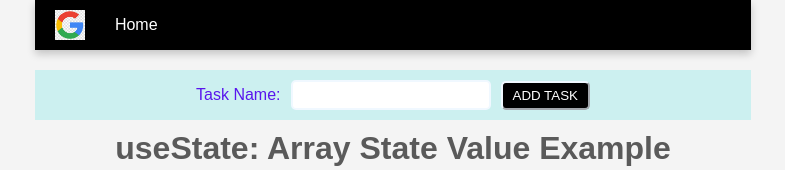
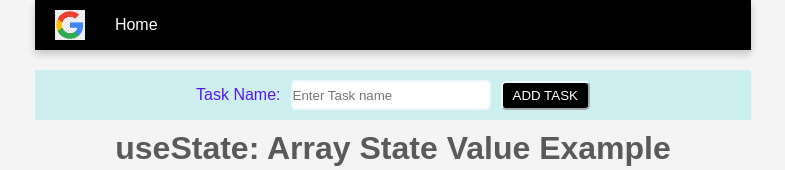
Before and after one commit to NiharikaKolisetty/taskmate, a React (Create React App) app: page / in a window 1280 px wide. Shown: the top 170 px of the page, without its empty margins (247-1032 px from the left). Built offline with nearby package versions, Linux system fonts and the light colour scheme.

Commit message:
14th commit

```diff
--- a/src/components/AddTask.js
+++ b/src/components/AddTask.js
@@ -5,7 +5,7 @@ const AddTask = () => {
     <section className="addTask">
         <form>
         <label htmlFor="task">Task Name:</label>
-        <input type="text" id="task" name="task"></input>
+        <input type="text" id="task" name="task" placeholder="Enter Task name" autoComplete="off"></input>
         <button type="submit">ADD TASK</button>
         </form>
     </section>
```
